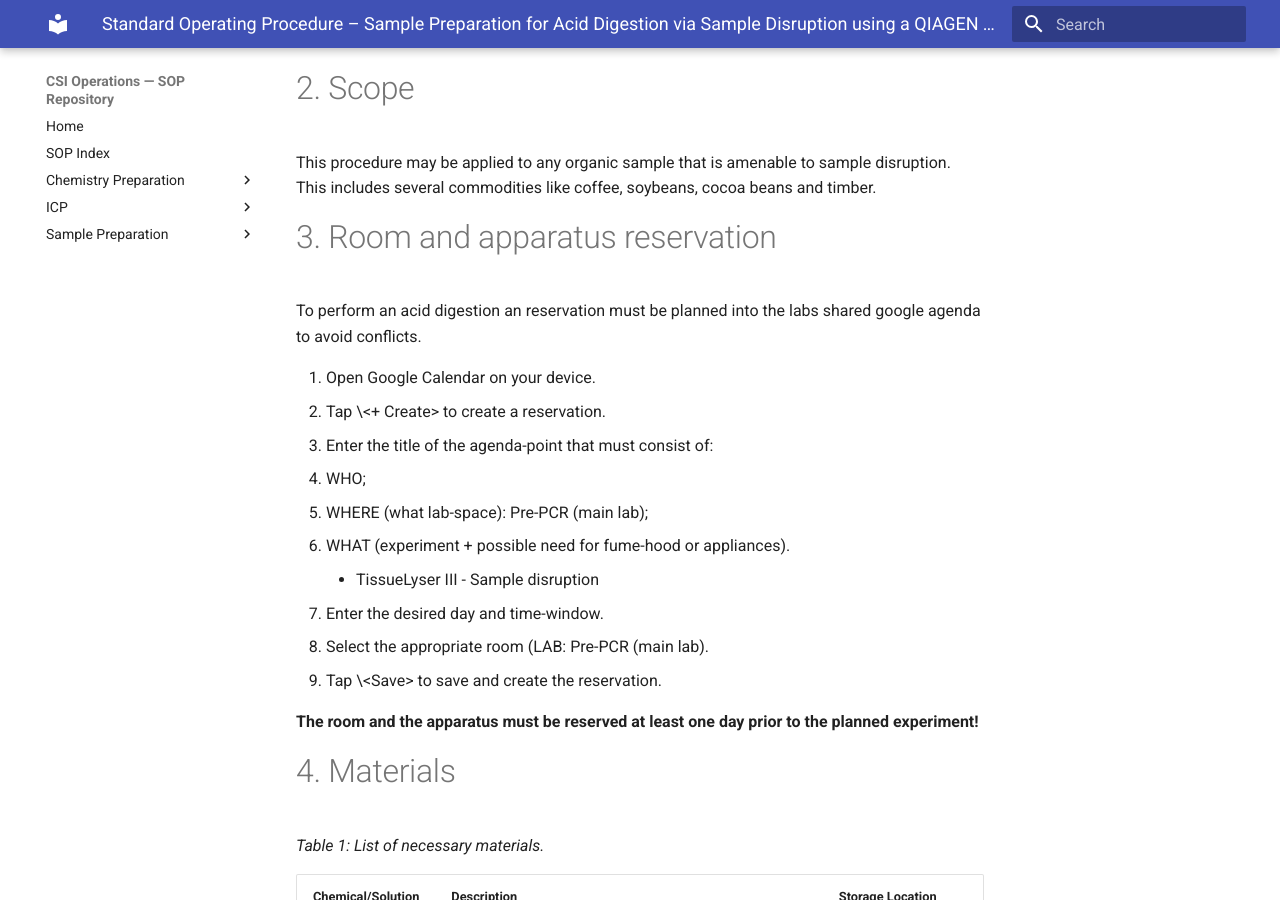
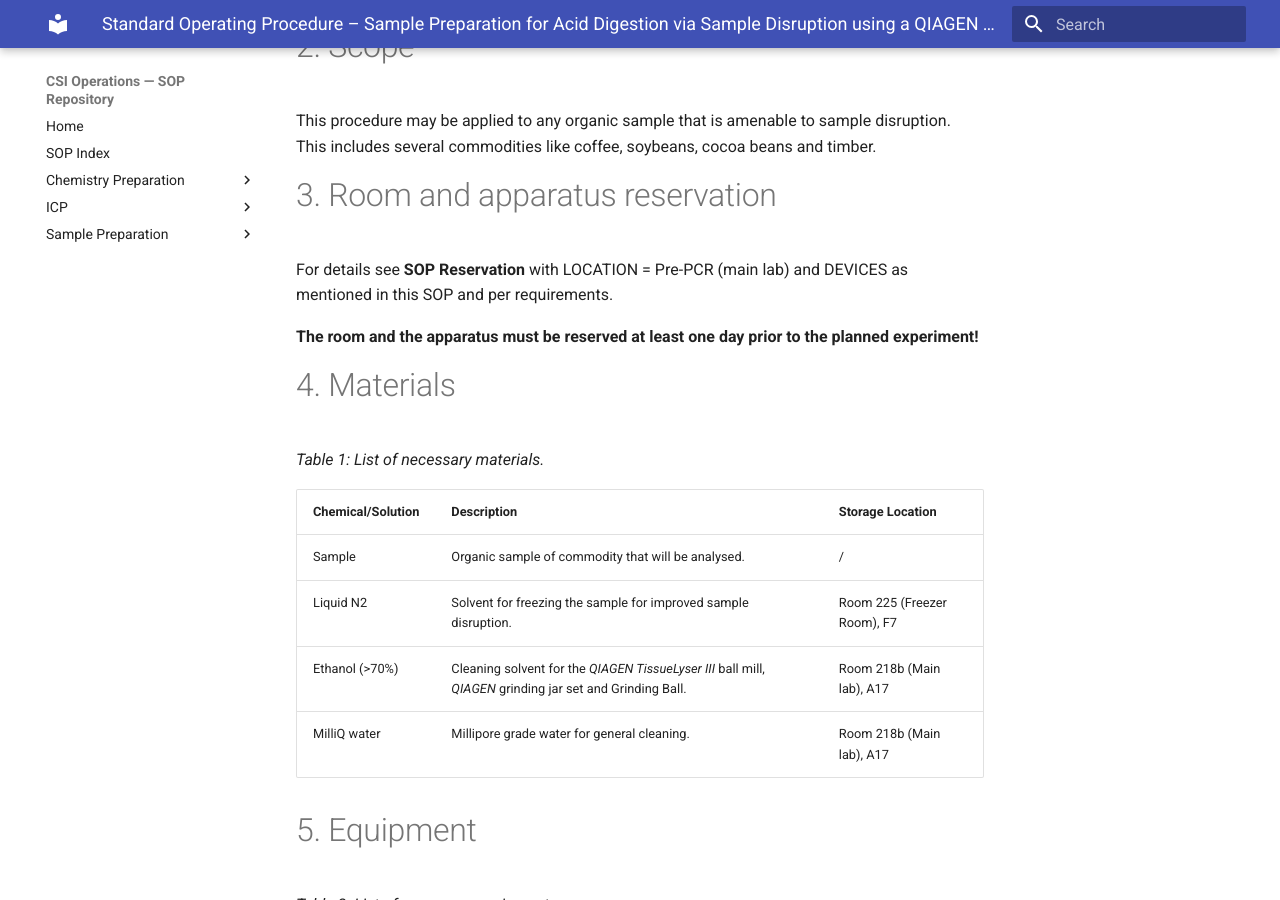
Before and after one commit to AgentschapPlantentuinMeise/csi_ops, an MkDocs documentation site: the page built from docs/sample-preparation/tissue_lyser.md, in a window 1280 px wide and 900 px high, scrolled down 590 px. Built offline with MkDocs 1.6.1 and Material for MkDocs 9.7.7, drawn with Linux system fonts in a browser that asks for light colours.

Commit message:
split out reservation procedure

```diff
--- a/docs/sample-preparation/tissue_lyser.md
+++ b/docs/sample-preparation/tissue_lyser.md
@@ -1,4 +1,4 @@
-# **Standard Operating Procedure – Sample Preparation for Acid Digestion via Sample Disruption using a *QIAGEN TissueLyser III* ball mill**
+# Standard Operating Procedure – Sample Preparation for Acid Digestion via Sample Disruption using a *QIAGEN TissueLyser III* ball mill
 
 # 1\. Introduction
 
@@ -10,18 +10,8 @@
 
 # 3\. Room and apparatus reservation
 
-To perform an acid digestion an reservation must be planned into the labs shared google agenda to avoid conflicts.
-
-1. Open Google Calendar on your device.
-2. Tap \<+ Create\> to create a reservation.
-3. Enter the title of the agenda-point that must consist of:
-   - WHO;
-   - WHERE (what lab-space): Pre-PCR (main lab);
-   - WHAT (experiment \+ possible need for fume-hood or appliances).
-     - TissueLyser III \- Sample disruption
-4. Enter the desired day and time-window.
-5. Select the appropriate room (LAB: Pre-PCR (main lab).
-6. Tap \<Save\> to save and create the reservation.
+For details see **SOP Reservation** with LOCATION = Pre-PCR (main lab)
+and DEVICES as mentioned in this SOP and per requirements.
 
 **The room and the apparatus must be reserved at least one day prior to the planned experiment\!**
 
```
Also changed, not shown: docs/administration/reservations.md (added, +23 -0 lines).
